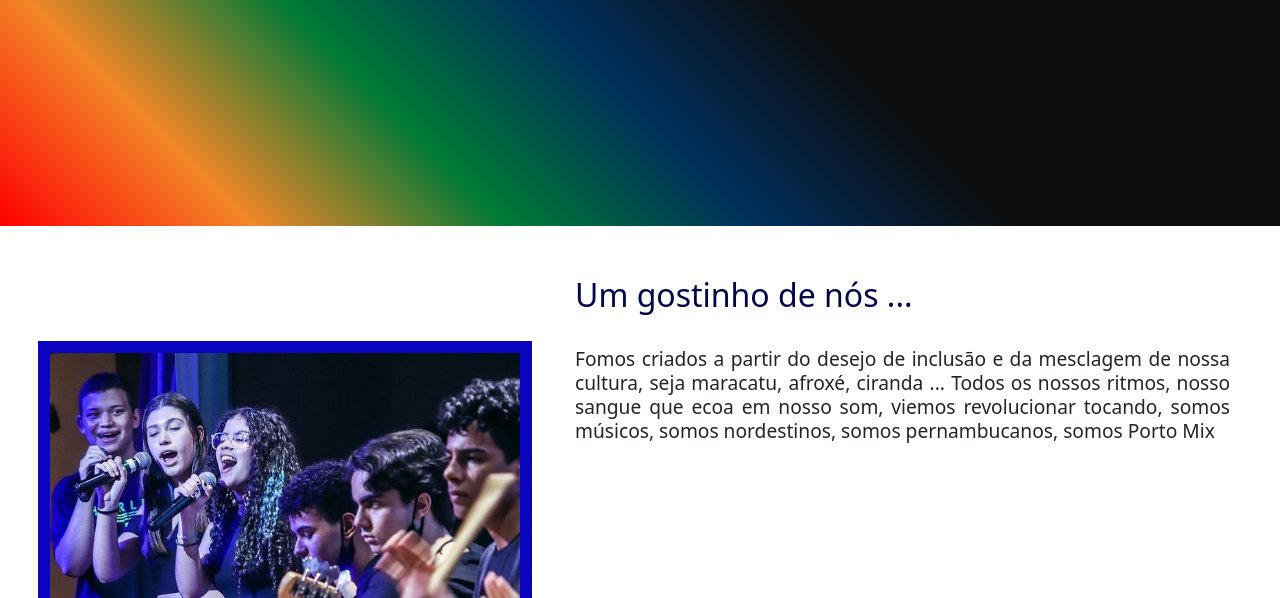
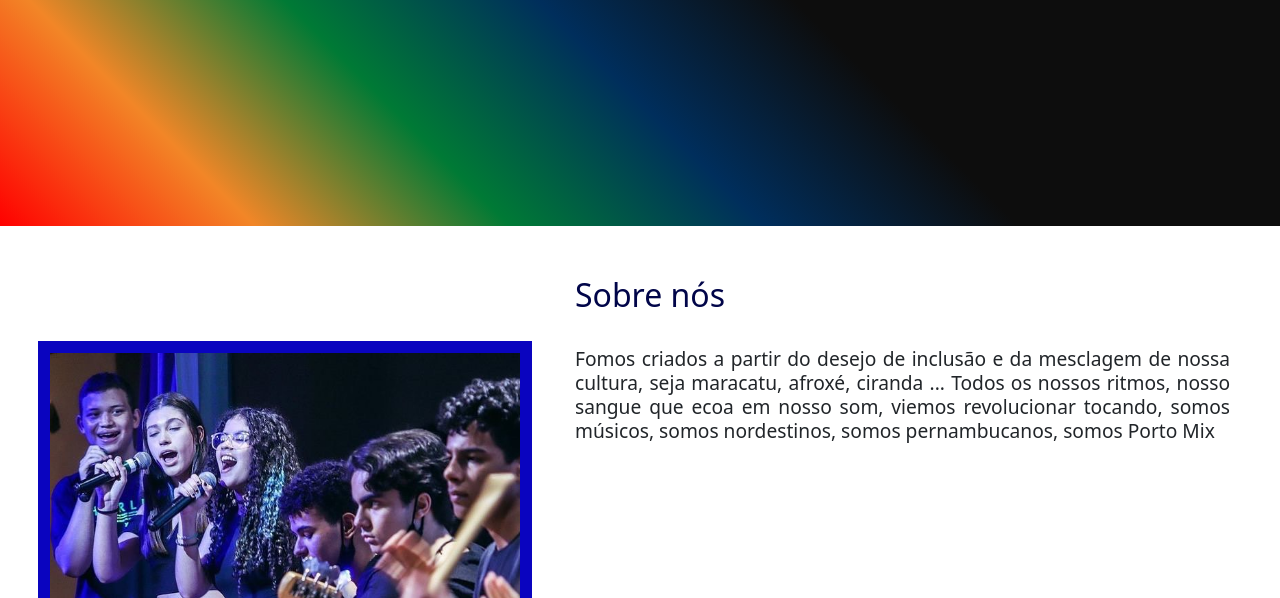
Before and after one commit to gabriel-meiki/porto-mix, a plain HTML site: page index.html in a window 1280 px wide. Shown: the part 502-1100 px from the top of the page. Drawn offline with nearby package versions, Linux system fonts and the light colour scheme.

Commit message:
alterando texto do gostinho para sobre nós

```diff
--- a/index.html
+++ b/index.html
@@ -49,7 +49,7 @@
             </div>
 
             <div class="sobre-texto">
-                <h2>Um gostinho de nós ...</h2>
+                <h2>Sobre nós</h2>
                 <p>Fomos criados a partir do desejo de inclusão e da mesclagem de nossa cultura, seja maracatu, afroxé, ciranda ... Todos os nossos ritmos, nosso sangue que ecoa em nosso som, viemos revolucionar tocando, somos músicos, somos nordestinos, somos pernambucanos, somos Porto Mix</p>
             </div>
         </section>
```
